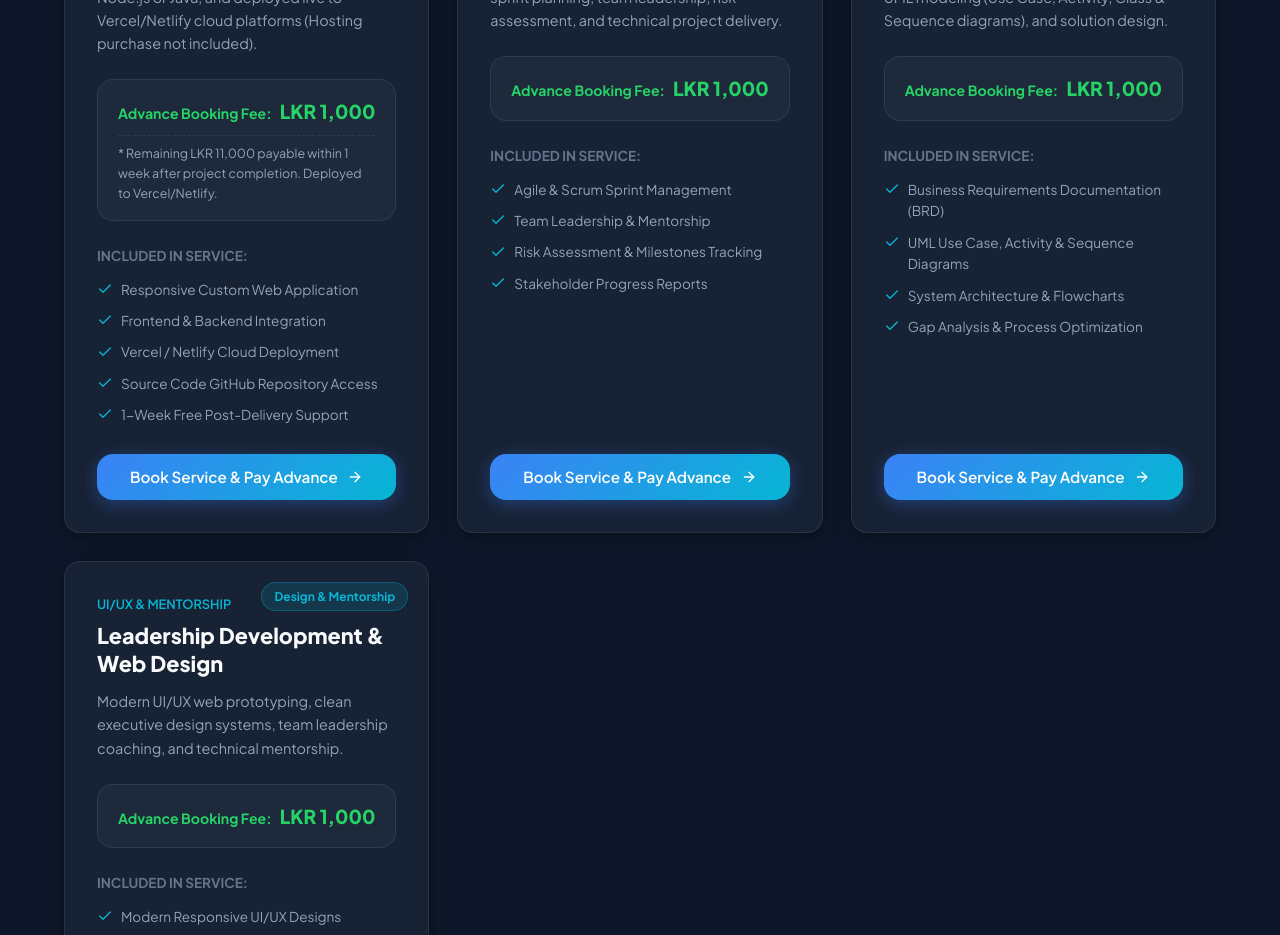
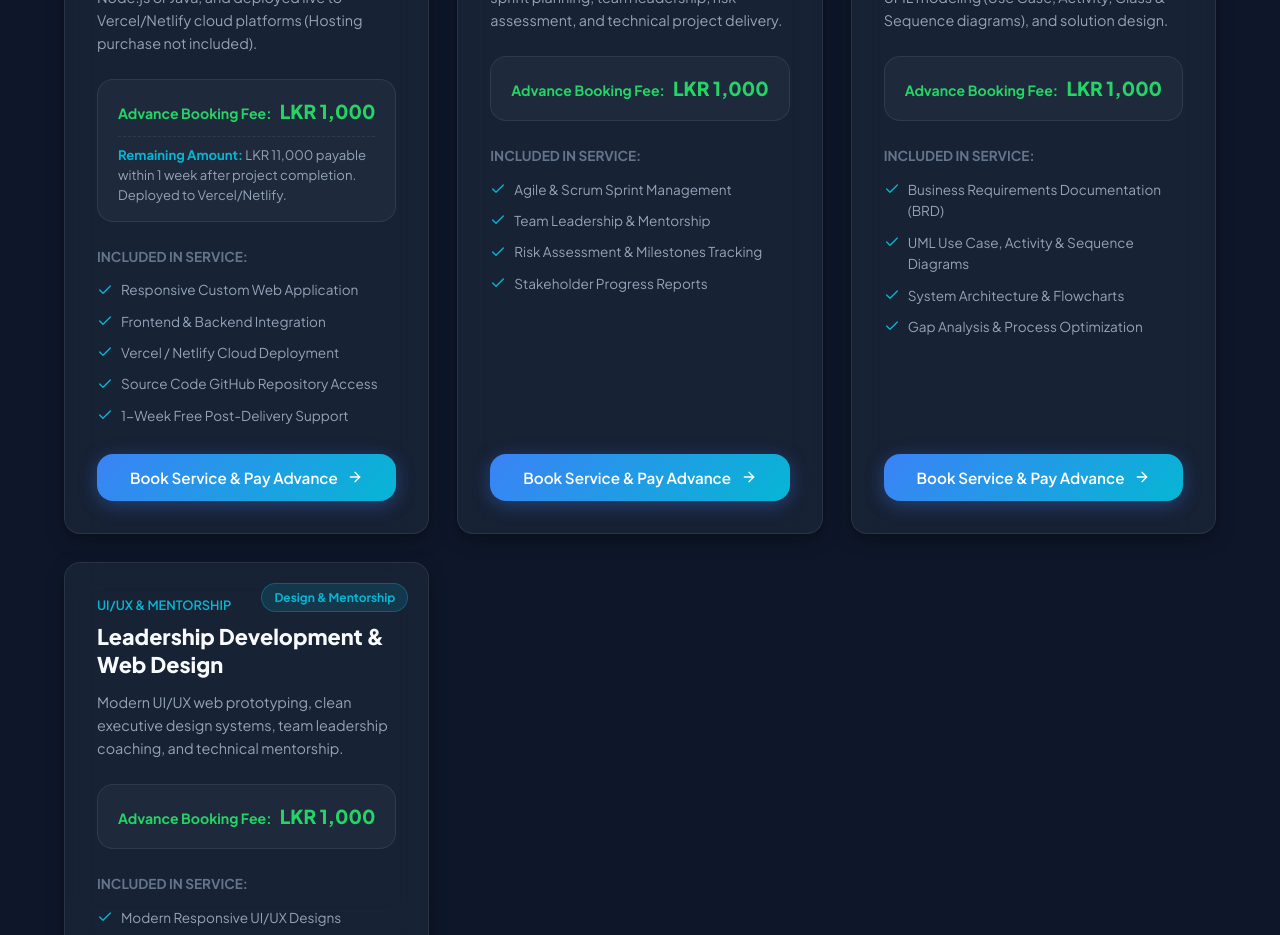
Before and after one commit to Sadeep78/portfolio, a React (Vite) app: page / in a window 1280 px wide. Shown: the part 8480-9415 px from the top of the page. Built offline with nearby package versions, Linux system fonts and the light colour scheme.

Commit message:
Format Remaining Amount text clearly as 'Remaining Amount: LKR 11,000 payable within 1 week after project completion. Deployed to Vercel/Netlify.'

```diff
--- a/src/components/Services.jsx
+++ b/src/components/Services.jsx
@@ -178,8 +178,8 @@ export default function Services() {
                   <span style={{ fontSize: '1.2rem', fontWeight: 800, color: '#25D366' }}>{service.advancePrice}</span>
                 </div>
                 {service.id === 'fullstack-dev' && (
-                  <div style={{ fontSize: '0.78rem', color: 'var(--text-secondary)', borderTop: '1px dashed var(--border-color)', paddingTop: '0.5rem', marginTop: '0.5rem' }}>
-                    * Remaining LKR 11,000 payable within 1 week after project completion. Deployed to Vercel/Netlify.
+                  <div style={{ fontSize: '0.82rem', color: 'var(--text-secondary)', borderTop: '1px dashed var(--border-color)', paddingTop: '0.55rem', marginTop: '0.55rem', lineHeight: 1.5 }}>
+                    <strong style={{ color: 'var(--accent-cyan)' }}>Remaining Amount:</strong> LKR 11,000 payable within 1 week after project completion. Deployed to Vercel/Netlify.
                   </div>
                 )}
               </div>
```
